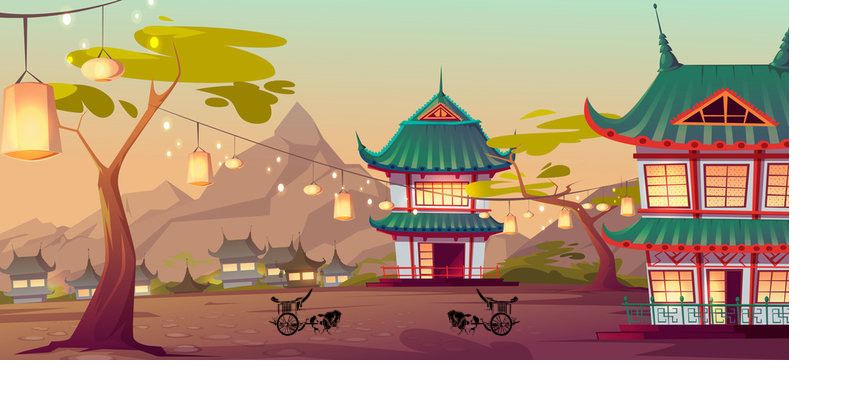
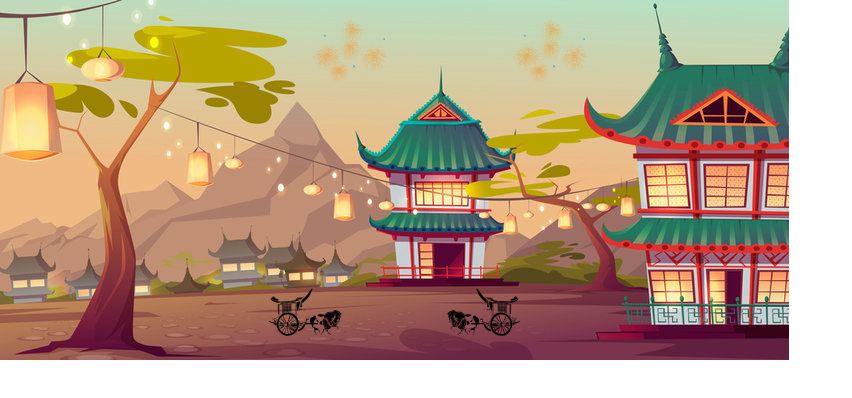
Before and after one commit to MariamiKvirkvia/Lesson-7, a plain HTML site: page index.html in a window 1280 px wide. Shown: the whole page, without its empty margins (0-852 px from the left). Drawn offline with Linux system fonts and the light colour scheme.

Commit message:
added two firework gifs

```diff
--- a/index.html
+++ b/index.html
@@ -7,8 +7,10 @@
 </head>
 <body>
     <div class="wrapper">
+        <img class="fireworks" src="images/gif.gif" alt="Fireworks" />
+        <img class="fireworks2" src="images/gif.gif" alt="Fireworks" />
         <img class="horse1" src="images/horse1.svg" alt="Horse One" />
-        <img  class="horse2" src="images/horse2.svg" alt="Horse Two" />
+        <img class="horse2" src="images/horse2.svg" alt="Horse Two" />
     </div>
 </body>
 </html>
--- a/style.css
+++ b/style.css
@@ -9,6 +9,18 @@
     background-image: url('images/background.jpg');
     height: 360px;
     background-repeat: no-repeat;
+}
+
+.fireworks{
+    width: 100px;
+    position: absolute;
+    margin-left: 300px;
+}
+
+.fireworks2{
+    width: 100px;
+    position: absolute;
+    margin-left: 500px;
 }
 
 .horse1{
```
Also changed, not shown: images/gif.gif (added).
